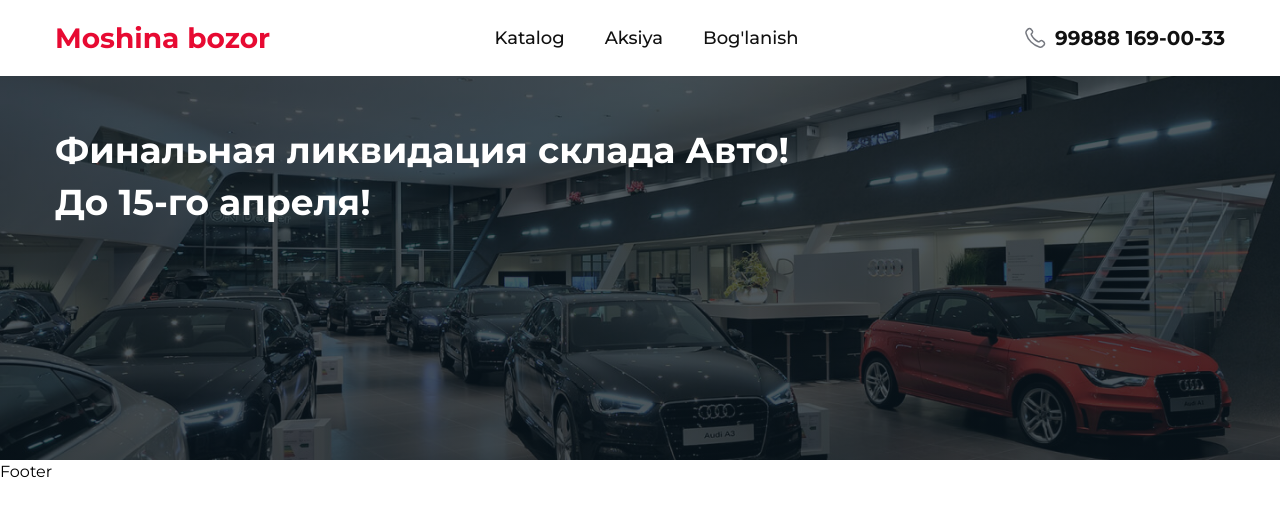
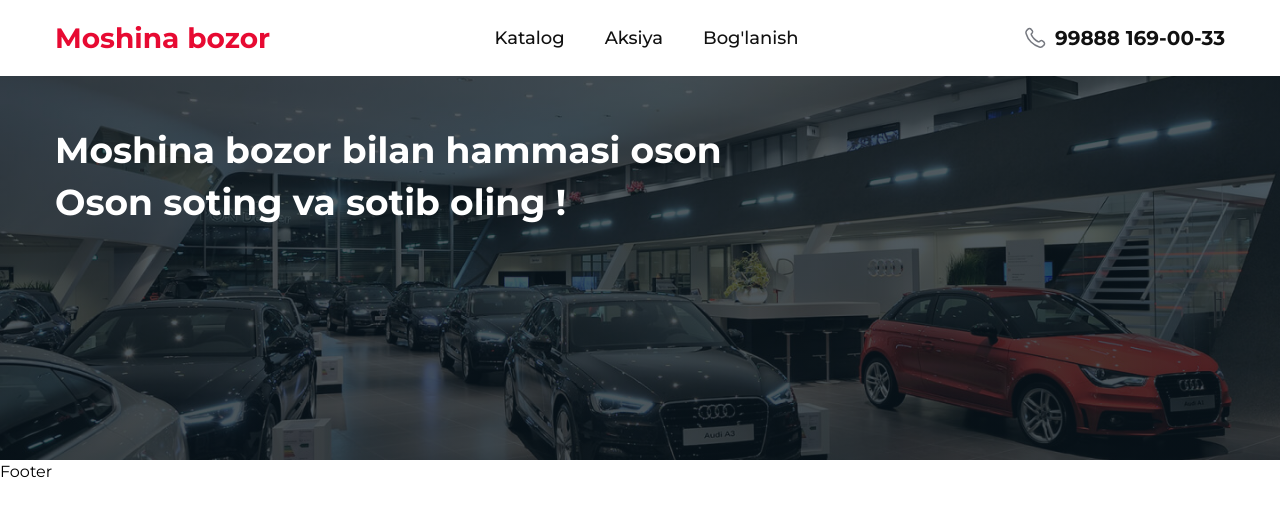
Before and after one commit to Andarov/moshina-bozor, a React (Vite) app: page / in a window 1280 px wide. Shown: the top 516 px of the page. Built offline with nearby package versions, Linux system fonts and the light colour scheme.

Commit message:
Translate hero section texts rus to uzb

```diff
--- a/src/components/Hero.jsx
+++ b/src/components/Hero.jsx
@@ -4,9 +4,9 @@ const Hero = () => {
   return (
     <div className='bg-heroBg bg-no-repeat bg-cover min-h-96 w-full pt-12 bg-111/40'>
         <div className="w-full max-w-base mx-auto px-5">
-            <p className='text-4xl leading-[52px] font-bold text-white'>Финальная ликвидация склада Авто!
+            <p className='text-4xl leading-[52px] font-bold text-white'>Moshina bozor bilan hammasi oson
             <br />
-            До 15-го апреля!</p>
+            Oson soting va sotib oling !</p>
         </div>
     </div>
   )
```
